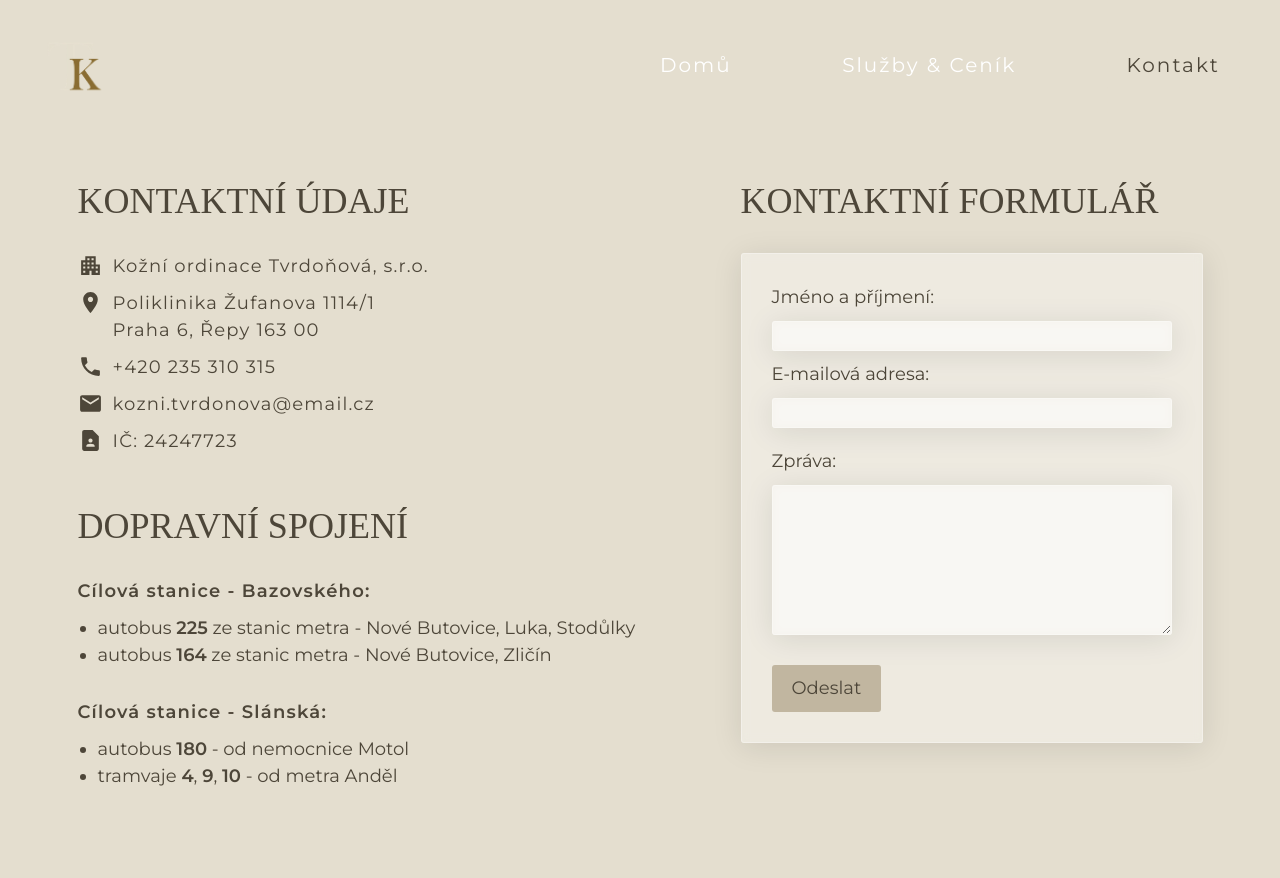
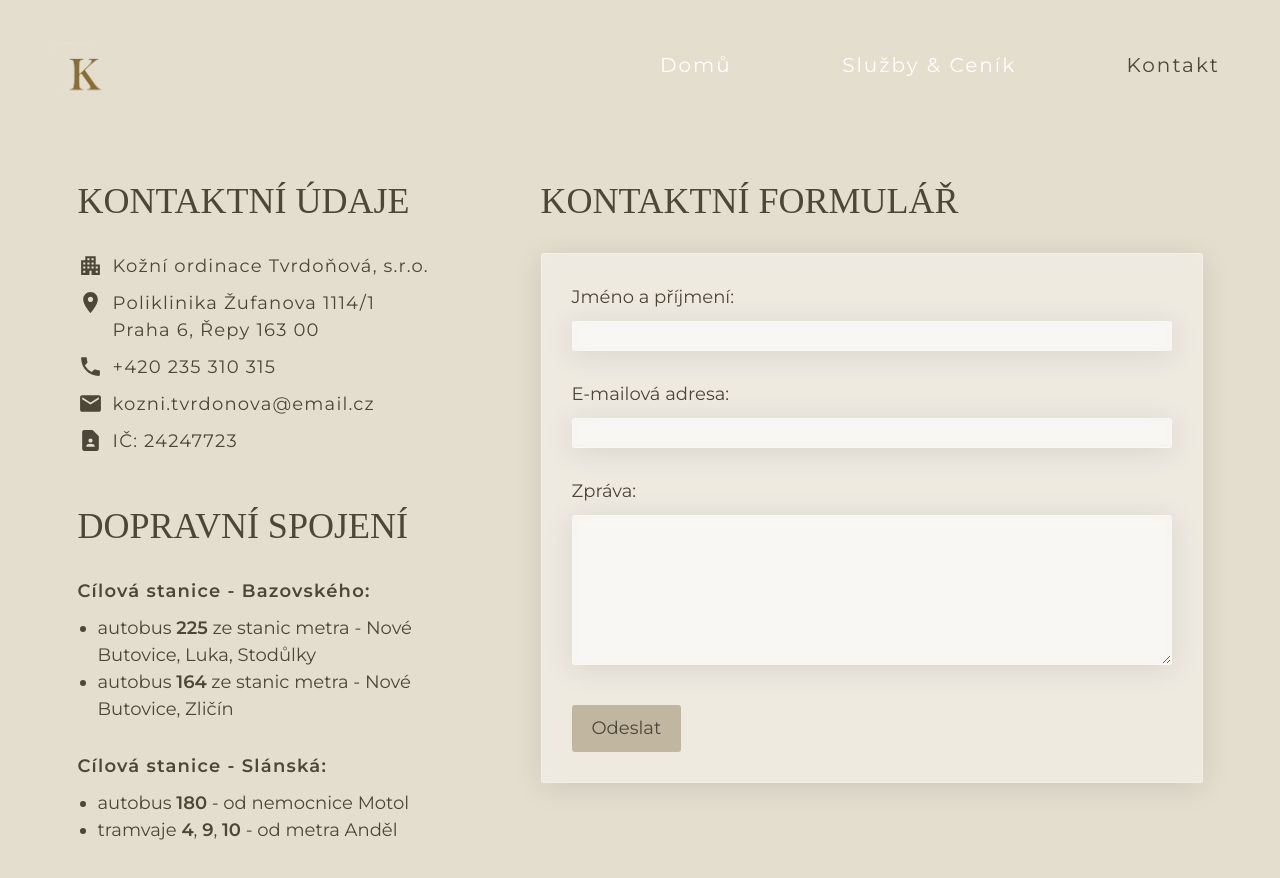
Before and after one commit to terichudejova/kozni-tvrdonova, a React (Vite) app: page /kozni-tvrdonova/kontakt in a window 1280 px wide. Shown: the top 878 px of the page. Built offline with nearby package versions, Linux system fonts and the light colour scheme; a web font is replaced by a local one.

Commit message:
fix formular inputs widths again

```diff
--- a/src/App.css
+++ b/src/App.css
@@ -295,25 +295,6 @@ form {
   -webkit-backdrop-filter: blur(4.2px);
   border: 1px solid rgba(255, 255, 255, 0.3);
 }
-form .jmenoEmail {
-  display: flex;
-  flex-direction: row;
-  justify-content: start;
-  align-items: center;
-  margin-bottom: 1rem;
-}
-@media only screen and (max-width: 1600px) {
-  form .jmenoEmail {
-    display: flex;
-    flex-direction: column;
-    justify-content: start;
-    align-items: start;
-  }
-  form .jmenoEmail input {
-    min-width: 400px;
-    margin-right: 0;
-  }
-}
 form label {
   font-size: 1.8rem;
   margin-right: 2rem;
@@ -327,9 +308,8 @@ form input:focus, form textarea:focus {
 form input {
   height: 30px;
   font-size: 1.8rem;
-  margin-right: 3rem;
-  margin-bottom: 1rem;
-  min-width: 220px;
+  margin-bottom: 3rem;
+  min-width: 600px;
   background: rgba(255, 255, 255, 0.37);
   border-radius: 3px;
   box-shadow: 0 4px 30px rgba(0, 0, 0, 0.1);
@@ -337,11 +317,9 @@ form input {
   -webkit-backdrop-filter: blur(4.2px);
   border: 1px solid rgba(255, 255, 255, 0.3);
 }
-form input:nth-of-type(2) {
-  margin-right: 0;
-}
 form textarea {
   width: 100%;
+  margin-bottom: 1rem;
   font-size: 1.8rem;
   margin-right: 3rem;
   min-height: 150px;
@@ -1143,6 +1121,7 @@ form .button:hover {
   flex-direction: column;
   justify-content: start;
   align-items: start;
+  margin-right: 9rem;
 }
 .kontakt .container .informace .left .udaje {
   margin-bottom: 4rem;
--- a/src/App.scss
+++ b/src/App.scss
@@ -321,21 +321,6 @@ form {
     -webkit-backdrop-filter: blur(4.2px);
     border: 1px solid rgba(255, 255, 255, 0.3);
 
-
-    .jmenoEmail {
-        @include row-start-center;
-        margin-bottom: $s-xxs;
-
-        @include w-1600 {
-            @include column-start-start;
-
-            input {
-                min-width: 400px;
-                margin-right: 0;
-            }
-        }
-    }
-
     label {
         font-size: $f-s;
         margin-right: $s-xs;
@@ -355,23 +340,19 @@ form {
     input {
         height: 30px;
         font-size: $f-s;
-        margin-right: $s-s;
-        margin-bottom: $s-xxs;
-        min-width: 220px;
+        margin-bottom: $s-s;
+        min-width: 600px;
         background: rgba(255, 255, 255, 0.37);
         border-radius: 3px;
         box-shadow: 0 4px 30px rgba(0, 0, 0, 0.1);
         backdrop-filter: blur(4.2px);
         -webkit-backdrop-filter: blur(4.2px);
         border: 1px solid rgba(255, 255, 255, 0.3);
-
-        &:nth-of-type(2) {
-            margin-right: 0;
-        }
     }
 
     textarea {
         width: 100%;
+        margin-bottom: $s-xxs;
         font-size: $f-s;
         margin-right: $s-s;
         min-height: 150px;
@@ -1370,6 +1351,7 @@ form {
 
             .left {
                 @include column-start-start;
+                margin-right: $s-xxxl;
 
                 .udaje {
                     margin-bottom: $s-m;
--- a/src/ContactFormular.jsx
+++ b/src/ContactFormular.jsx
@@ -27,7 +27,6 @@ export default function ContactFormular() {
         <div>
             <form onSubmit={handleSubmit}>
 
-                <div className="jmenoEmail">
                     <label htmlFor="name">Jméno a příjmení:</label>
                     <input
                         type="text"
@@ -47,7 +46,6 @@ export default function ContactFormular() {
                         value={email}
                         onChange={(e) => setEmail(e.target.value)}
                     />
-                </div>
 
                 <label htmlFor="message">Zpráva:</label>
                 <textarea
```
Also changed, not shown: 1 other file (tests, documents, lock files or other folders).
